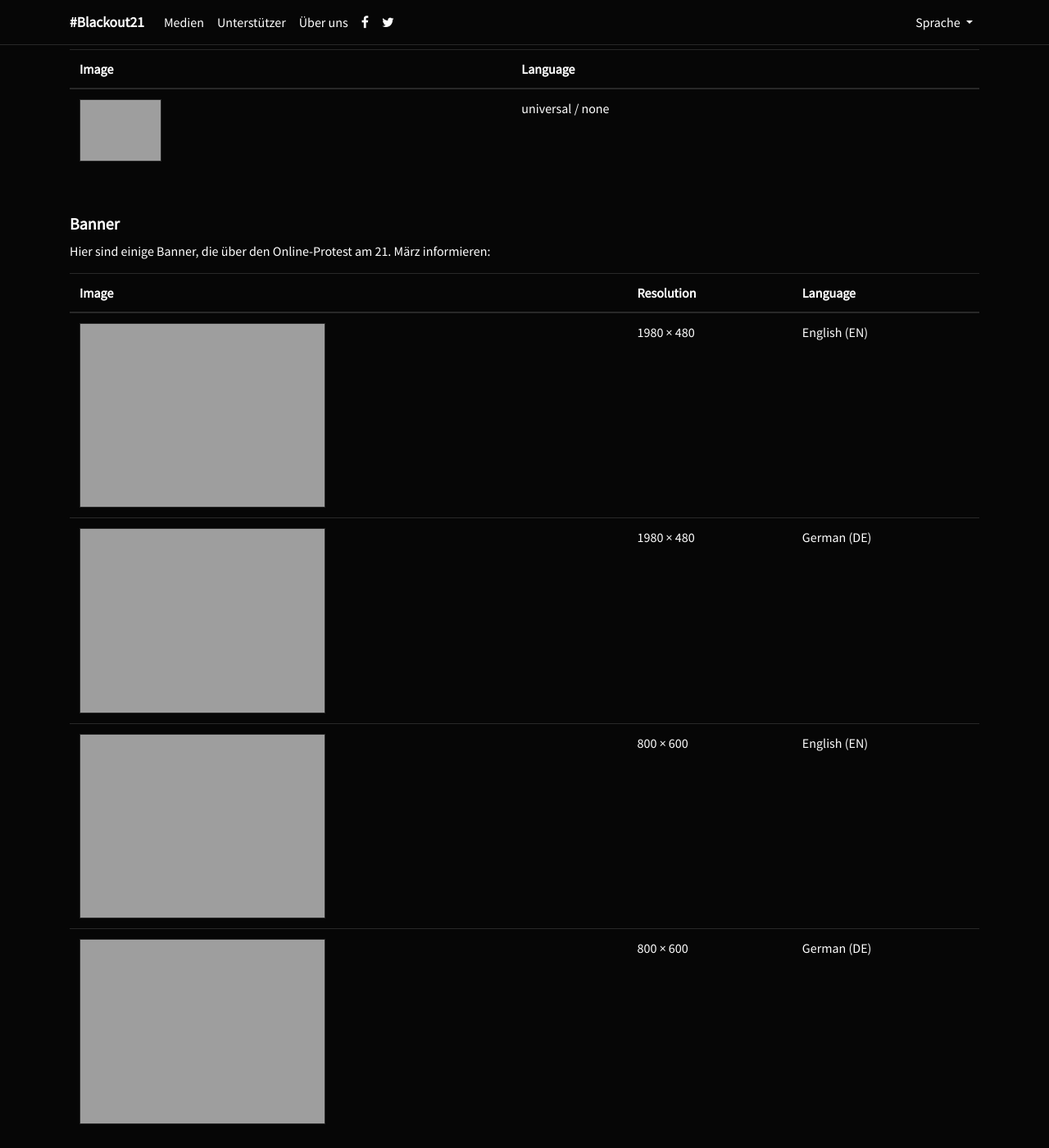
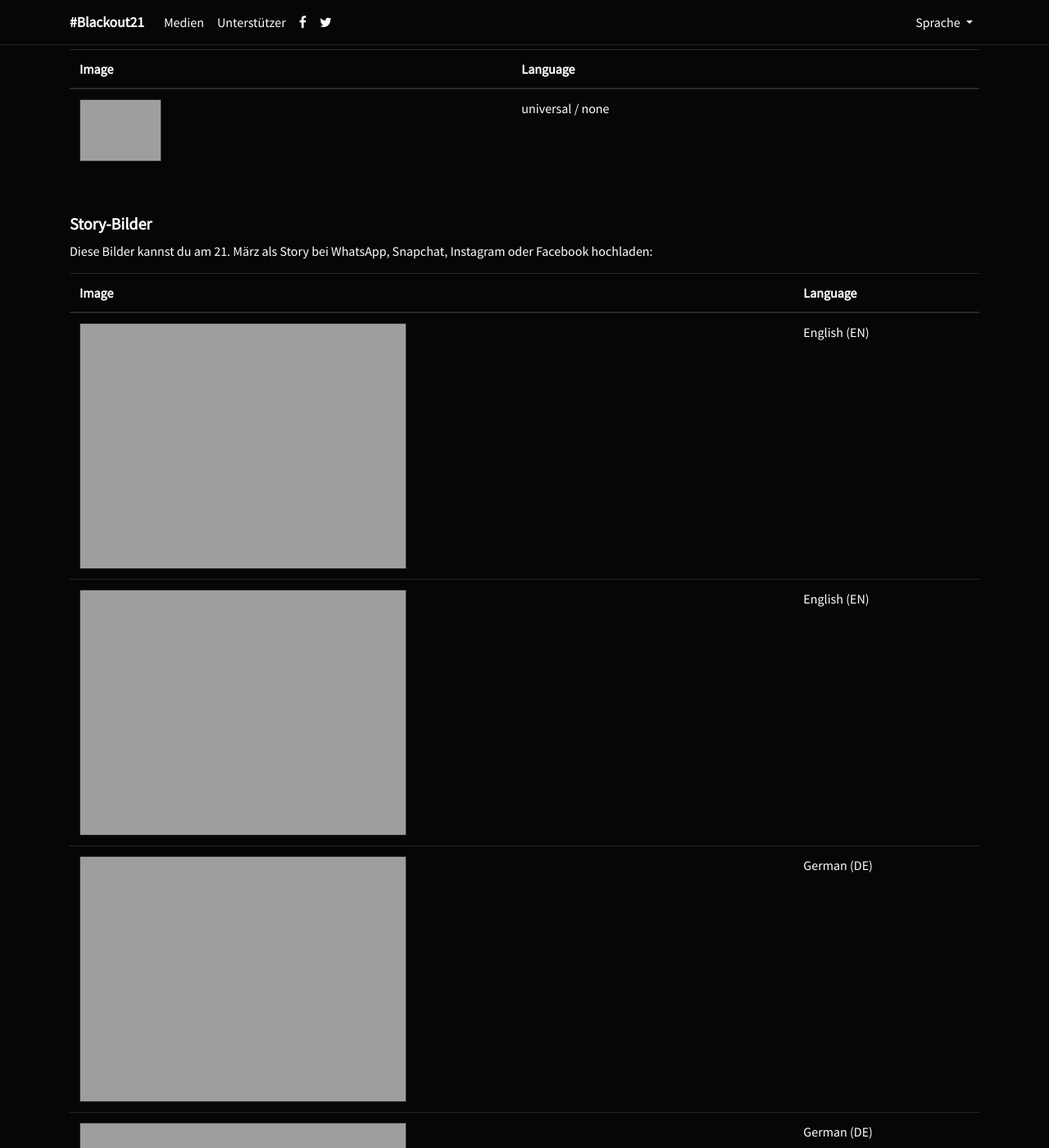
Before and after one commit to blackout21/blackout21.github.io, a Jekyll site: the page built from de/media.md, in a window 1280 px wide and 1400 px high, scrolled down 270 px. Shown: the whole window at 82% size. Built offline with Jekyll 4.4.1, drawn with Linux system fonts in a browser that asks for light colours; nearby versions of some CDN libraries; our own code applies the rules of GitHub Pages for plain Markdown files; a script that is not in the unit is left out.

Commit message:
Added stories; removed about us from header

```diff
--- a/_includes/stories.html
+++ b/_includes/stories.html
@@ -7,7 +7,35 @@
   </thead>
   <tbody>
     <tr>
-      <td><img src="https://blackout21.github.io/media/stories/story_variant1_de.png" class="bordered-image" alt="Story (EN)" height="300"></td>
+      <td>
+        <a href="https://blackout21.github.io/media/stories/story_inform_en.png" target="_blank" class="image-link">
+          <img src="https://blackout21.github.io/media/stories/story_inform_en.png" class="bordered-image" alt="Story (EN)" height="300">
+        </a>
+      </td>
+      <td>English (EN)</td>
+    </tr>
+    <tr>
+      <td>
+        <a href="https://blackout21.github.io/media/stories/story_cta_en.png" target="_blank" class="image-link">
+          <img src="https://blackout21.github.io/media/stories/story_cta_en.png" class="bordered-image" alt="Story (EN)" height="300">
+        </a>
+      </td>
+      <td>English (EN)</td>
+    </tr>
+    <tr>
+      <td>
+        <a href="https://blackout21.github.io/media/stories/story_inform_de.png" target="_blank" class="image-link">
+          <img src="https://blackout21.github.io/media/stories/story_inform_de.png" class="bordered-image" alt="Story (DE)" height="300">
+        </a>
+      </td>
+      <td>German (DE)</td>
+    </tr>
+    <tr>
+      <td>
+        <a href="https://blackout21.github.io/media/stories/story_cta_de.png" target="_blank" class="image-link">
+          <img src="https://blackout21.github.io/media/stories/story_cta_de.png" class="bordered-image" alt="Story (DE)" height="300">
+        </a>
+      </td>
       <td>German (DE)</td>
     </tr>
   </tbody>
--- a/_layouts/default.html
+++ b/_layouts/default.html
@@ -8,7 +8,6 @@
     <link href="https://fonts.googleapis.com/css?family=Source+Sans+Pro" rel="stylesheet">
     <link href="https://stackpath.bootstrapcdn.com/bootswatch/4.3.1/cyborg/bootstrap.min.css" rel="stylesheet">
     <link href="https://stackpath.bootstrapcdn.com/font-awesome/4.7.0/css/font-awesome.min.css" rel="stylesheet">
-
     <link rel="stylesheet" href="{{ '/assets/css/main.css' | relative_url }}">
     <link href="{{ '/assets/img/favicon.png' | relative_url }}" rel="icon" type="image/png">
     <meta property="og:title" content="{{ page.title }}">
@@ -32,9 +31,6 @@
               </li>
               <li class="nav-item">
                   <a class="nav-link" href="{{ '/de/supporters' | relative_url }}">Unterstützer</a>
-              </li>
-              <li class="nav-item">
-                  <a class="nav-link" href="{{ '/de/about' | relative_url }}">Über uns</a>
               </li>
               <li class="nav-item">
                   <a class="nav-link" href="https://www.facebook.com/events/563775660792297" target="_blank"><span class="fa fa-facebook"></span></a>
@@ -66,9 +62,6 @@
               </li>
               <li class="nav-item">
                   <a class="nav-link" href="{{ '/en/supporters' | relative_url }}">Supporters</a>
-              </li>
-              <li class="nav-item">
-                  <a class="nav-link" href="{{ '/en/about' | relative_url }}">About us</a>
               </li>
               <li class="nav-item">
                   <a class="nav-link" href="https://www.facebook.com/events/563775660792297" target="_blank"><span class="fa fa-facebook"></span></a>
--- a/de/media.md
+++ b/de/media.md
@@ -17,6 +17,13 @@ Sei ein Teil von **Blackout21** und benutze ein schwarzes Profilbild am 21. Mär
 schwarzes Profilbild zur Hand hast, kannst du dich auch bei uns bedienen!
 
 {% include profile_pictures.html %}
+
+
+### Story-Bilder
+
+Diese Bilder kannst du am 21. März als Story bei WhatsApp, Snapchat, Instagram oder Facebook hochladen:
+
+{% include stories.html %}
 
 
 ### Banner
```
Also changed, not shown: _includes/blackout.md (+1 -1 lines), _includes/supporters.md (+1 -0 lines), en/media.md (+7 -0 lines).
